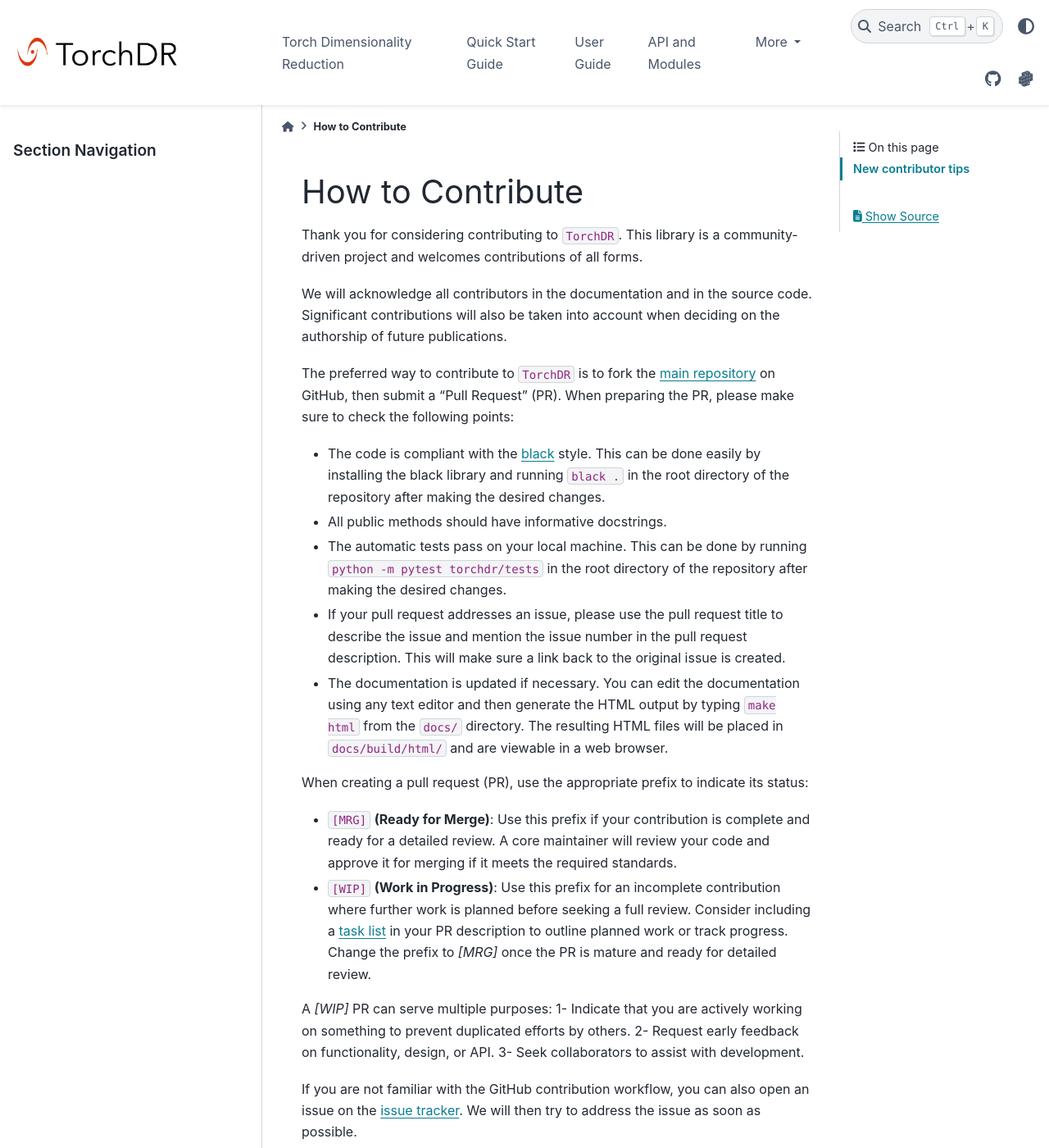
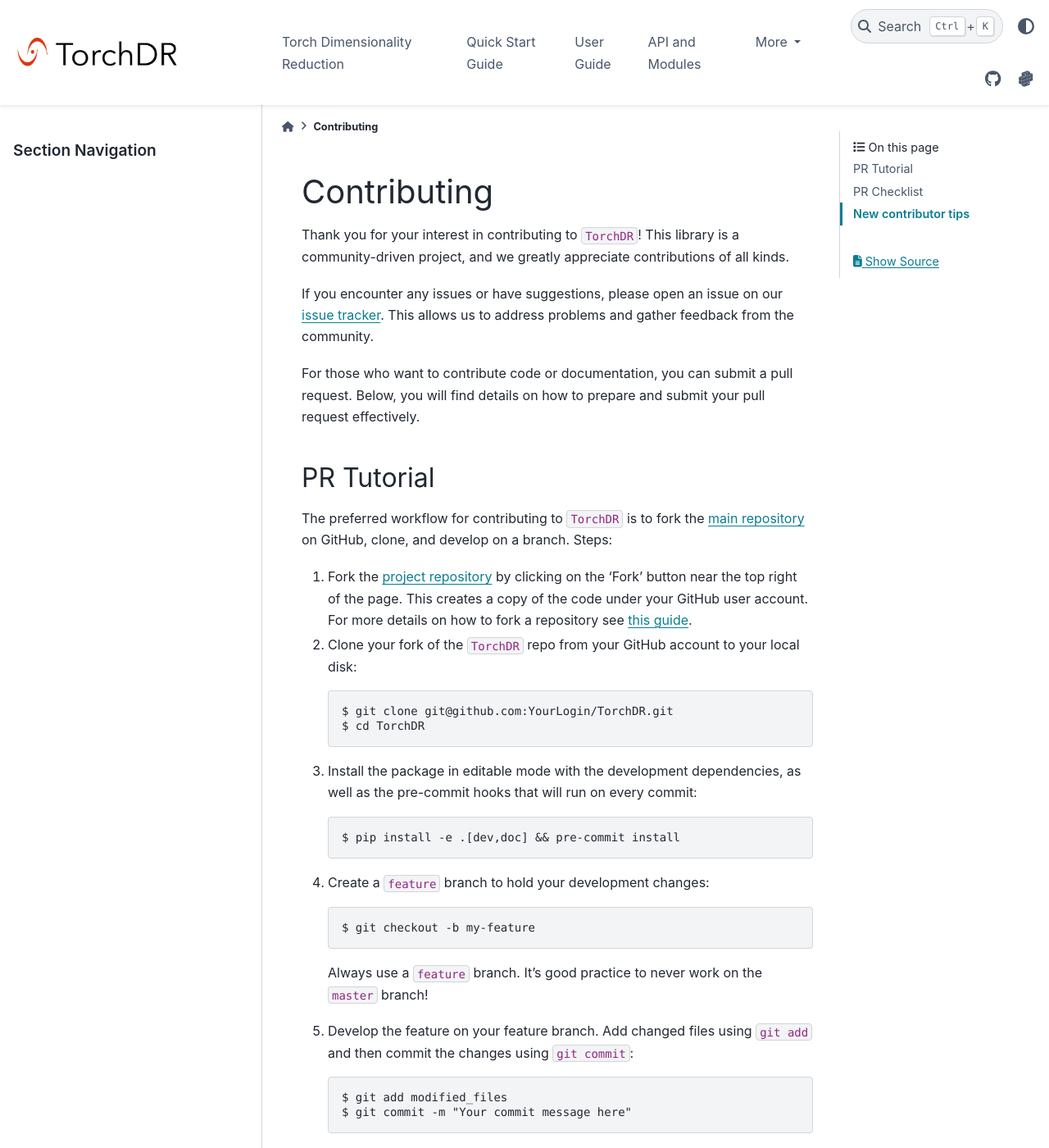
Before and after one commit to TorchDR/TorchDR, a Sphinx documentation site: the page built from docs/source/torchdr.contributing.rst, in a window 1280 px wide and 1400 px high. Shown: the whole window at 82% size. Built offline with Sphinx 7.4.7 and the PyData theme 0.15.4, drawn with Linux system fonts in a browser that asks for light colours; pages that are not in the unit, such as notebooks, are missing from menus; some of the changed text lies outside the part shown.

Commit message:
[Doc] update contributing guide (#153)

```diff
--- a/docs/source/torchdr.contributing.rst
+++ b/docs/source/torchdr.contributing.rst
@@ -1,20 +1,60 @@
-How to Contribute
-=================
+Contributing
+============
 
-Thank you for considering contributing to ``TorchDR``.
-This library is a community-driven project and welcomes contributions of all forms.
+Thank you for your interest in contributing to ``TorchDR``!
+This library is a community-driven project, and we greatly appreciate contributions of all kinds.
 
-We will acknowledge all contributors in the documentation and in the source code.
-Significant contributions will also be taken into account when deciding
-on the authorship of future publications.
+If you encounter any issues or have suggestions, please open an issue on our `issue tracker <https://github.com/TorchDR/TorchDR/issues>`_. This allows us to address problems and gather feedback from the community.
 
-The preferred way to contribute to ``TorchDR`` is to fork the `main
-repository <https://github.com/torchdr/torchdr/>`_ on GitHub,
-then submit a "Pull Request" (PR). When preparing the PR, please make sure to
+For those who want to contribute code or documentation, you can submit a pull request. Below, you will find details on how to prepare and submit your pull request effectively.
+
+
+PR Tutorial
+-----------
+
+The preferred workflow for contributing to ``TorchDR`` is to fork the
+`main repository <https://github.com/TorchDR/TorchDR>`_ on
+GitHub, clone, and develop on a branch. Steps:
+
+1. Fork the `project repository <https://github.com/TorchDR/TorchDR>`_
+   by clicking on the 'Fork' button near the top right of the page. This creates
+   a copy of the code under your GitHub user account. For more details on
+   how to fork a repository see `this guide <https://help.github.com/articles/fork-a-repo/>`_.
+
+2. Clone your fork of the ``TorchDR`` repo from your GitHub account to your local disk::
+
+      $ git clone git@github.com:YourLogin/TorchDR.git
+      $ cd TorchDR
+
+3. Install the package in editable mode with the development dependencies, as well as the pre-commit hooks that will run on every commit::
+
+      $ pip install -e .[dev,doc] && pre-commit install
+
+4. Create a ``feature`` branch to hold your development changes::
+
+      $ git checkout -b my-feature
+
+   Always use a ``feature`` branch. It's good practice to never work on the ``master`` branch!
+
+5. Develop the feature on your feature branch. Add changed files using ``git add`` and then commit the changes using ``git commit``::
+
+      $ git add modified_files
+      $ git commit -m "Your commit message here"
+
+   To record your changes in Git, then push the changes to your GitHub account with::
+
+      $ git push -u origin my-feature
+
+6. Follow `these instructions <https://help.github.com/articles/creating-a-pull-request-from-a-fork>`_
+   to create a pull request from your fork. Then, a project maintainer will review your changes.
+
+
+PR Checklist
+------------
+
+When preparing the PR, please make sure to
 check the following points:
 
-- The code is compliant with the `black <https://github.com/psf/black>`_ style. This can be done easily by installing the black library and running ``black .`` in the root directory of the repository after making the desired changes.
-- All public methods should have informative docstrings.
 - The automatic tests pass on your local machine. This can be done by running ``python -m pytest torchdr/tests`` in the root directory of the repository after making the desired changes.
 - If your pull request addresses an issue, please use the pull request title to describe the issue and mention the issue number in the pull request description. This will make sure a link back to the original issue is created.
 - The documentation is updated if necessary. You can edit the documentation using any text editor and then generate the HTML output by typing ``make html`` from the ``docs/`` directory. The resulting HTML files will be placed in ``docs/build/html/`` and are viewable in a web browser.
@@ -26,20 +66,15 @@
 - ``[WIP]`` **(Work in Progress)**: Use this prefix for an incomplete contribution where further work is planned before seeking a full review. Consider including a `task list <https://github.com/blog/1375-task-lists-in-gfm-issues-pulls-comments>`_ in your PR description to outline planned work or track progress. Change the prefix to `[MRG]` once the PR is mature and ready for detailed review.
 
 
-A `[WIP]` PR can serve multiple purposes:
+A ``[WIP]`` PR can serve multiple purposes:
 1- Indicate that you are actively working on something to prevent duplicated efforts by others.
 2- Request early feedback on functionality, design, or API.
 3- Seek collaborators to assist with development.
-
-
-If you are not familiar with the GitHub contribution workflow, you can also open
-an issue on the `issue tracker <https://github.com/torchdr/torchdr/issues>`_.
-We will then try to address the issue as soon as possible.
 
 
 New contributor tips
 --------------------
 
 A great way to start contributing to ``TorchDR`` is to pick an item
-from the list of `good first issues <https://github.com/TorchDR/TorchDR/issues?q=is%3Aopen+is%3Aissue+label%3A%22good+first+issue%22>`_ in the issue tracker. Resolving these issues allow you to start
+from the list of `good first issues <https://github.com/TorchDR/TorchDR/issues?q=is%3Aopen+is%3Aissue+label%3A%22good+first+issue%22>`_ in the issue tracker. Resolving these issues allows you to start
 contributing to the project without much prior knowledge.
```
